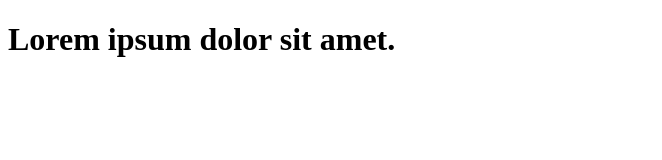
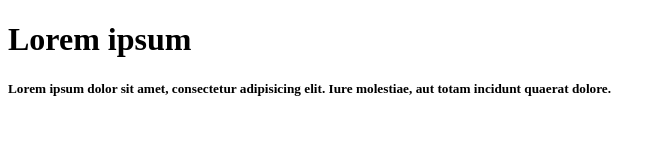
Before and after one commit to Aizat-blip/hw, a plain HTML site: page 14--ДЗ/test.html in a window 1280 px wide. Shown: the whole page, without its empty margins (0-662 px from the left). Drawn offline with Linux system fonts and the light colour scheme.

Commit message:
Изменила файл текст html

```diff
--- a/14--ДЗ/test.html
+++ b/14--ДЗ/test.html
@@ -7,6 +7,10 @@
     <title>Document</title>
   </head>
   <body>
-    <h1>Lorem ipsum dolor sit amet.</h1>
+    <h1>Lorem ipsum</h1>
+    <h5>
+      Lorem ipsum dolor sit amet, consectetur adipisicing elit. Iure molestiae,
+      aut totam incidunt quaerat dolore.
+    </h5>
   </body>
 </html>
```
